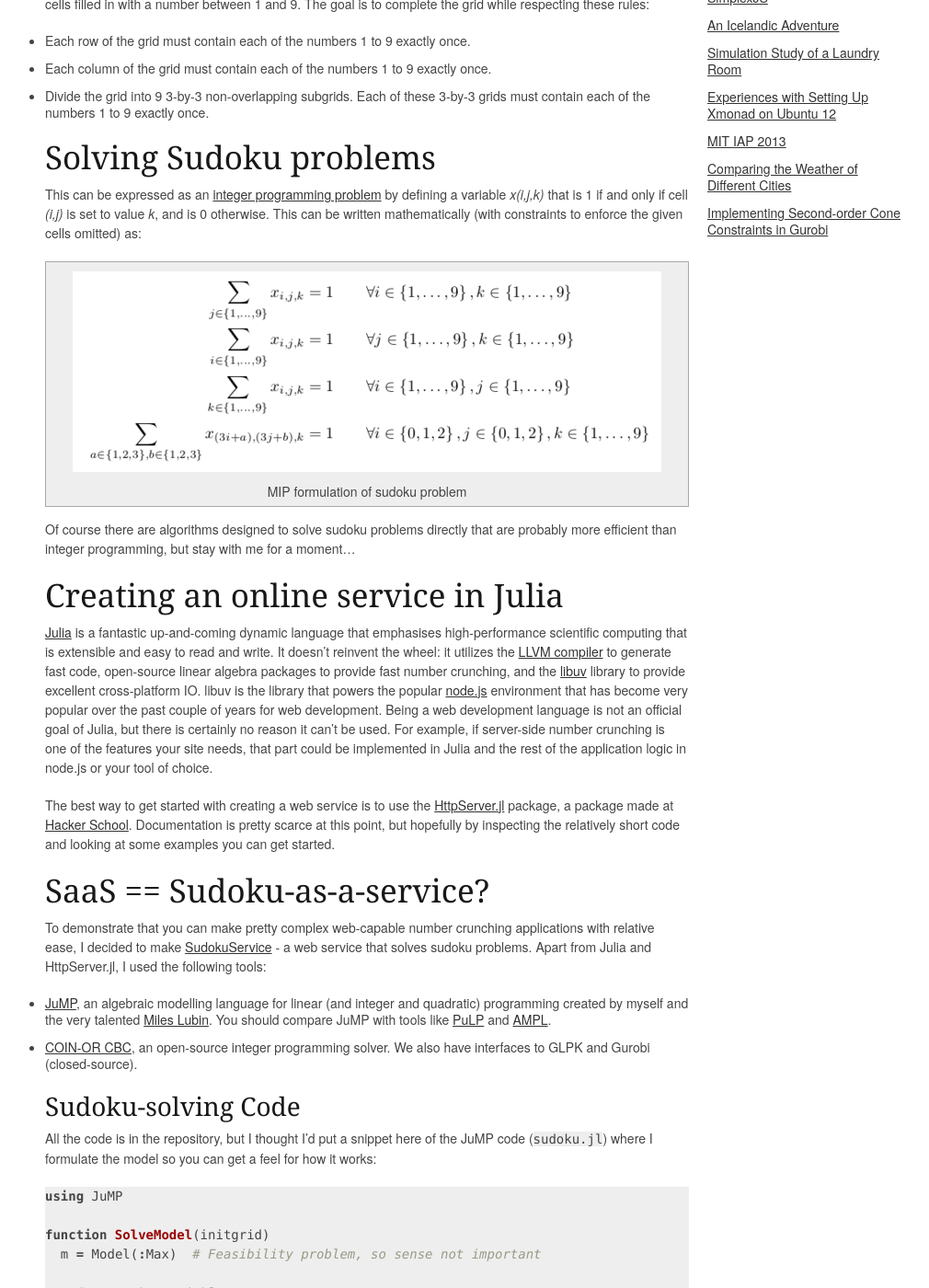
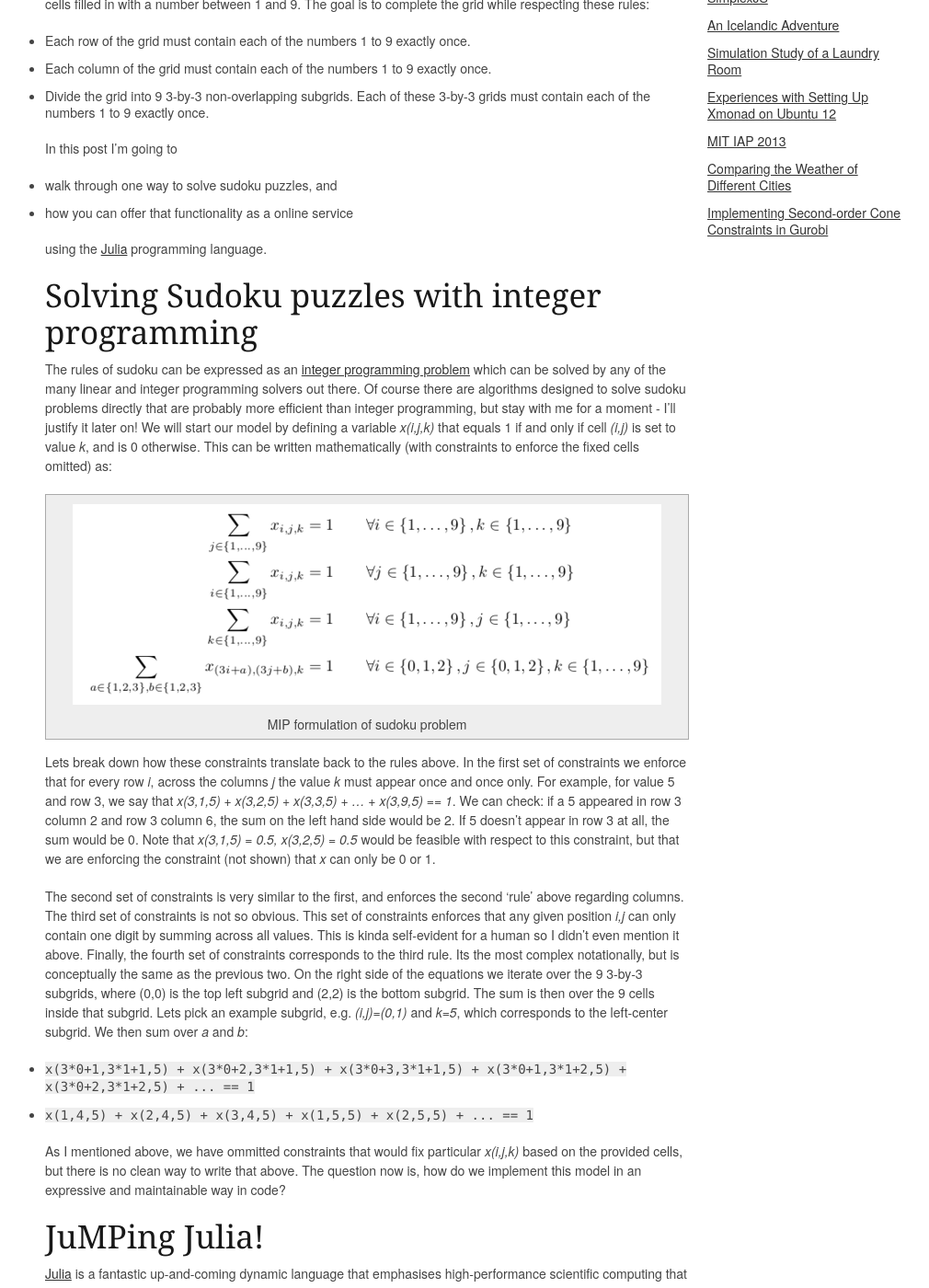
Before and after one commit to IainNZ/OldPersonalSite, a Jekyll site: the page built from _posts/2013-09-15-sudoku-as-a-service.markdown, in a window 1280 px wide and 1400 px high, scrolled down 273 px. Shown: the whole window at 92% size, without its empty margins (121-1131 px from the left). Built offline with Jekyll 4.4.1, drawn with Linux system fonts in a browser that asks for light colours; Markdown is read by kramdown in place of the engine named in the settings; some of the changed text lies outside the part shown.

Commit message:
Expanded sudoku post

```diff
--- a/_posts/2013-09-15-sudoku-as-a-service.markdown
+++ b/_posts/2013-09-15-sudoku-as-a-service.markdown
@@ -11,32 +11,36 @@ title: Sudoku-as-a-Service with Julia
  * Each column of the grid must contain each of the numbers 1 to 9 exactly once.
  * Divide the grid into 9 3-by-3 non-overlapping subgrids. Each of these 3-by-3 grids must contain each of the numbers 1 to 9 exactly once.
 
-## Solving Sudoku problems
+In this post I'm going to
 
-This can be expressed as an [integer programming problem](http://en.wikipedia.org/wiki/Integer_programming) by defining a variable _x(i,j,k)_ that is 1 if and only if cell _(i,j)_ is set to value _k_, and is 0 otherwise. This can be written mathematically (with constraints to enforce the given cells omitted) as:
+ * walk through one way to solve sudoku puzzles, and
+ * how you can offer that functionality as a online service
+
+using the [Julia](http://julialang.org) programming language.
+
+## Solving Sudoku puzzles with integer programming
+
+The rules of sudoku can be expressed as an [integer programming problem](http://en.wikipedia.org/wiki/Integer_programming) which can be solved by any of the many linear and integer programming solvers out there. Of course there are algorithms designed to solve sudoku problems directly that are probably more efficient than integer programming, but stay with me for a moment - I'll justify it later on! We will start our model by defining a variable _x(i,j,k)_ that equals 1 if and only if cell _(i,j)_ is set to value _k_, and is 0 otherwise.  This can be written mathematically (with constraints to enforce the fixed cells omitted) as:
 
 {% img /images/sudokuform.png MIP formulation of sudoku problem %}
 
-Of course there are algorithms designed to solve sudoku problems directly that are probably more efficient than integer programming, but stay with me for a moment...
+Lets break down how these constraints translate back to the rules above. In the first set of constraints we enforce that for every row _i_, across the columns _j_ the value _k_ must appear once and once only. For example, for value 5 and row 3, we say that _x(3,1,5) + x(3,2,5) + x(3,3,5) + ... + x(3,9,5) == 1_. We can check: if a 5 appeared in row 3 column 2 and row 3 column 6, the sum on the left hand side would be 2. If 5 doesn't appear in row 3 at all, the sum would be 0. Note that _x(3,1,5) = 0.5, x(3,2,5) = 0.5_ would be feasible with respect to this constraint, but that we are enforcing the constraint (not shown) that _x_ can only be 0 or 1.
 
-## Creating an online service in Julia
+The second set of constraints is very similar to the first, and enforces the second 'rule' above regarding columns. The third set of constraints is not so obvious. This set of constraints enforces that any given position _i,j_ can only contain one digit by summing across all values. This is kinda self-evident for a human so I didn't even mention it above. Finally, the fourth set of constraints corresponds to the third rule. Its the most complex notationally, but is conceptually the same as the previous two. On the right side of the equations we iterate over the 9 3-by-3 subgrids, where (0,0) is the top left subgrid and (2,2) is the bottom subgrid. The sum is then over the 9 cells inside that subgrid. Lets pick an example subgrid, e.g. _(i,j)=(0,1)_ and _k=5_, which corresponds to the left-center subgrid. We then sum over _a_ and _b_:
+
+ * ``x(3*0+1,3*1+1,5) + x(3*0+2,3*1+1,5) + x(3*0+3,3*1+1,5) + x(3*0+1,3*1+2,5) + x(3*0+2,3*1+2,5) + ... == 1``
+ * ``x(1,4,5) + x(2,4,5) + x(3,4,5) + x(1,5,5) + x(2,5,5) + ... == 1``
+
+As I mentioned above, we have ommitted constraints that would fix particular _x(i,j,k)_ based on the provided cells, but there is no clean way to write that above. The question now is, how do we implement this model in an expressive and maintainable way in code?
+
+## JuMPing Julia!
 
 [Julia](http://julialang.org) is a fantastic up-and-coming dynamic language that emphasises high-performance scientific computing that is extensible and easy to read and write. It doesn't reinvent the wheel: it utilizes the [LLVM compiler](http://llvm.org/) to generate fast code, open-source linear algebra packages to provide fast number crunching, and the [libuv](https://github.com/joyent/libuv) library to provide excellent cross-platform IO. libuv is the library that powers the popular [node.js](http://nodejs.org) environment that has become very popular over the past couple of years for web development. Being a web development language is not an official goal of Julia, but there is certainly no reason it can't be used. For example, if server-side number crunching is one of the features your site needs, that part could be implemented in Julia and the rest of the application logic in node.js or your tool of choice.
 
-The best way to get started with creating a web service is to use the [HttpServer.jl](https://github.com/hackerschool/HttpServer.jl) package, a package made at [Hacker School](https://www.hackerschool.com/). Documentation is pretty scarce at this point, but hopefully by inspecting the relatively short code and looking at some examples you can get started.
+But back to sudoku. The Julia package [JuMP](https://github.com/IainNZ/JuMP.jl) is an algebraic modelling language for linear (and integer and quadratic) programming created by myself and the very talented [Miles Lubin](http://www.mit.edu/~mlubin/). You should compare JuMP with tools like [PuLP](http://code.google.com/p/pulp-or/) and [AMPL](http://www.ampl.com). If you aren't familiar with algebraic modelling languages embedded in other languages, you can think of them as an embedded [domain specific language (DSL)](http://en.wikipedia.org/wiki/Domain_specific_language). Julia's fantastic [metaprogramming functionality](http://docs.julialang.org/en/latest/manual/metaprogramming/) has allowed us to create a particularily fast and expressive modelling language. I encourage you to read to the brief documentation, but here is a taste of what it looks like.
 
-## SaaS == Sudoku-as-a-service?
 
-To demonstrate that you can make pretty complex web-capable number crunching applications with relative ease, I decided to make [SudokuService](https://github.com/IainNZ/SudokuService) - a web service that solves sudoku problems. Apart from Julia and HttpServer.jl, I used the following tools:
-
- * [JuMP](https://github.com/IainNZ/JuMP.jl), an algebraic modelling language for linear (and integer and quadratic) programming created by myself and the very talented [Miles Lubin](http://www.mit.edu/~mlubin/). You should compare JuMP with tools like [PuLP](http://code.google.com/p/pulp-or/) and [AMPL](http://www.ampl.com).
- * [COIN-OR CBC](https://projects.coin-or.org/Cbc), an open-source integer programming solver. We also have interfaces to GLPK and Gurobi (closed-source).
-
-### Sudoku-solving Code
-
-All the code is in the repository, but I thought I'd put a snippet here of the JuMP code (``sudoku.jl``) where I formulate the model so you can get a feel for how it works:
-
-{% highlight julia %}
+{% highlight julia linenos %}
 using JuMP
 
 function SolveModel(initgrid)
@@ -62,15 +66,32 @@ function SolveModel(initgrid)
     error("No solution found!")
   else
     mipSol = getValue(x)
-    # ... snip transforming 3D 0-1 solution into 2D 1-9 grid ...
+
+    sol = zeros(Int, 9, 9)
+    for row in 1:9
+      for col in 1:9
+        for val in 1:9
+          if mipSol[row, col, val] >= 0.9  # mipSol is stored as floats
+            sol[row, col] = val
+          end
+        end
+      end
+    end
+
     return sol
   end
 end
 {% endhighlight %}
 
-### Web-service Code
+Line 7 creates our variable _x_ with three indices over the range 1 to 9, and enforces integrality. ``@defVar`` is a macro, not a function, which lets it create a variable ``x`` in the local scope. I have removed the other constraints for brevity and left the constraint that enforces that each cell contains only one value. Note the correspondance between the mathematical notation ("for all rows, for all columns") and the ``for`` loops (lines 11 and 12). ``@addConstraint`` (line 13) is another macro that facilitates the efficient storage of the constraint as a sparse vector, and matches the mathematical description very closely. On line 19 we solve the model with the default solver [COIN-OR CBC](https://projects.coin-or.org/Cbc) - an open-source integer programming solver. As a side note, Julia/JuMP also has interfaces to GLPK (open-source) and Gurobi (closed-source). Finally, we pull the solution back from the solver (if a feasible solution could be found) as a three-dimensional matrix of 0s and 1s which we convert to a two-dimensional vector of 1-to-9s (lines 27 to 36).
 
-Finally, we need to make a server. Check out ``server.jl`` in the repository - its pretty straightforward and most of the work is input validation. The form of a query is ``/sudoku/123...123`` or ``/sudoku/123...123/pretty`` for human-readable response. There should be 81 numbers, one for each cell of the 9x9 sudoku board, row-wise. A zero indicates a blank. Heres a taster:
+If you are interested in how macros and metaprogramming offer up new possibilities for optimization, operations research, and modelling languages, check out our [paper](http://www.optimization-online.org/DB_FILE/2013/05/3883.pdf).
+
+## SaaS == Sudoku-as-a-service?
+
+Now we can solve sudoku puzzles, we should share this functionality with the world. The best way to get started with creating a web service is to use the [HttpServer.jl](https://github.com/hackerschool/HttpServer.jl) package, a package made at [Hacker School](https://www.hackerschool.com/). Documentation is pretty scarce at this point, but hopefully by inspecting the relatively short code and looking at some examples you can get started.
+
+I bundled my sudoku solver with a server in [SudokuService](https://github.com/IainNZ/SudokuService). This kinda brings me back to why I used integer programming - to demonstrate that you can make pretty complex web-capable number crunching applications with relative ease. Check out ``server.jl`` in the repository - its pretty straightforward and most of the work is input validation. The form of a query is ``/sudoku/123...123`` or ``/sudoku/123...123/pretty`` for human-readable response. There should be 81 numbers, one for each cell of the 9x9 sudoku board, row-wise. A zero indicates a blank. Heres a taster of the server code:
 
 {% highlight julia %}
 using HttpServer
@@ -98,27 +119,37 @@ http = HttpHandler() do req::Request, res::Response
         for col = 1:9
           val = int(probstr[pos:pos])
           if val < 0 || val > 10
-            return Response("Error: number out of range 0:9.")
+            return Response(422, "Error: number out of range 0:9.")
           end
           prob[row,col] = val
           pos += 1
         end
       end
     catch
-      return Response("Error: couldn't parse numbers.")
+      return Response(422, "Error: couldn't parse numbers.")
     end
 
     # Attempt to solve the problem using integer programming
     try
       sol = SolveModel(prob)
       if prettyoutput
-        # ...snip...
+        # Human readable output
+        out = "<table>"
+        for row = 1:9
+          out = string(out,"<tr>")
+          for col = 1:9
+            out = string(out,"<td>",sol[row,col],"</td>")
+          end
+          out = string(out,"</tr>")
+        end
+        out = string(out,"</table>")
+        return Response(out)
       else
         # Return solution like input
         return Response(join(sol,""))
       end
     catch
-      return Response("Error: coudn't solve puzzle.")
+      return Response(422, "Error: coudn't solve puzzle.")
     end
   else
     # Not a valid URL
@@ -133,7 +164,7 @@ run(server, 8000)
 
 ## Try it yourself!
 
-Julia is still growing (rapidly) - I suggest grabbing the 0.2 pre-release and having a bit of patience in case of strange errors! Instructions for installing everything are in ``README.md``. I encourage you to check it out for yourself, and maybe extend it.  Some ideas:
+Julia is still growing (rapidly) - I suggest grabbing the 0.2 pre-release and having a bit of patience in case of strange errors! You may also see some warnings regarding deprecation - hopefully they'll be cleaned up soon once we reach version 0.2 for Julia and have a chance to go back and tidy up all the packages. Instructions for installing everything are in ``README.md``. I encourage you to check it out for yourself, and maybe extend it.  Some ideas:
 
  * Implement a pure-Julia sudoku solver and benchmark performance against the MIP solver.
  * Generalize the code to accept and solve n-by-n sudoku problems
```
Also changed, not shown: other parts of _posts/2013-09-15-sudoku-as-a-service.markdown (+1 -1 lines), 2 other files.
